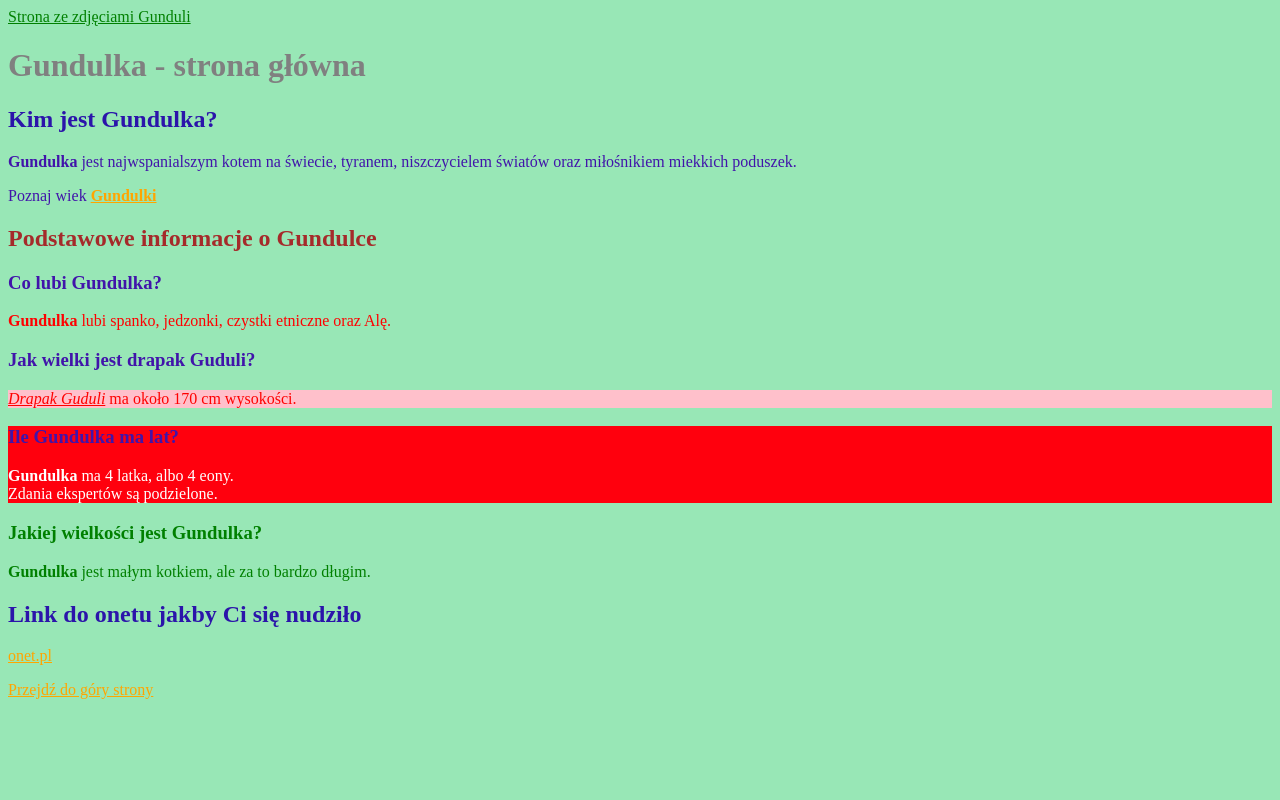
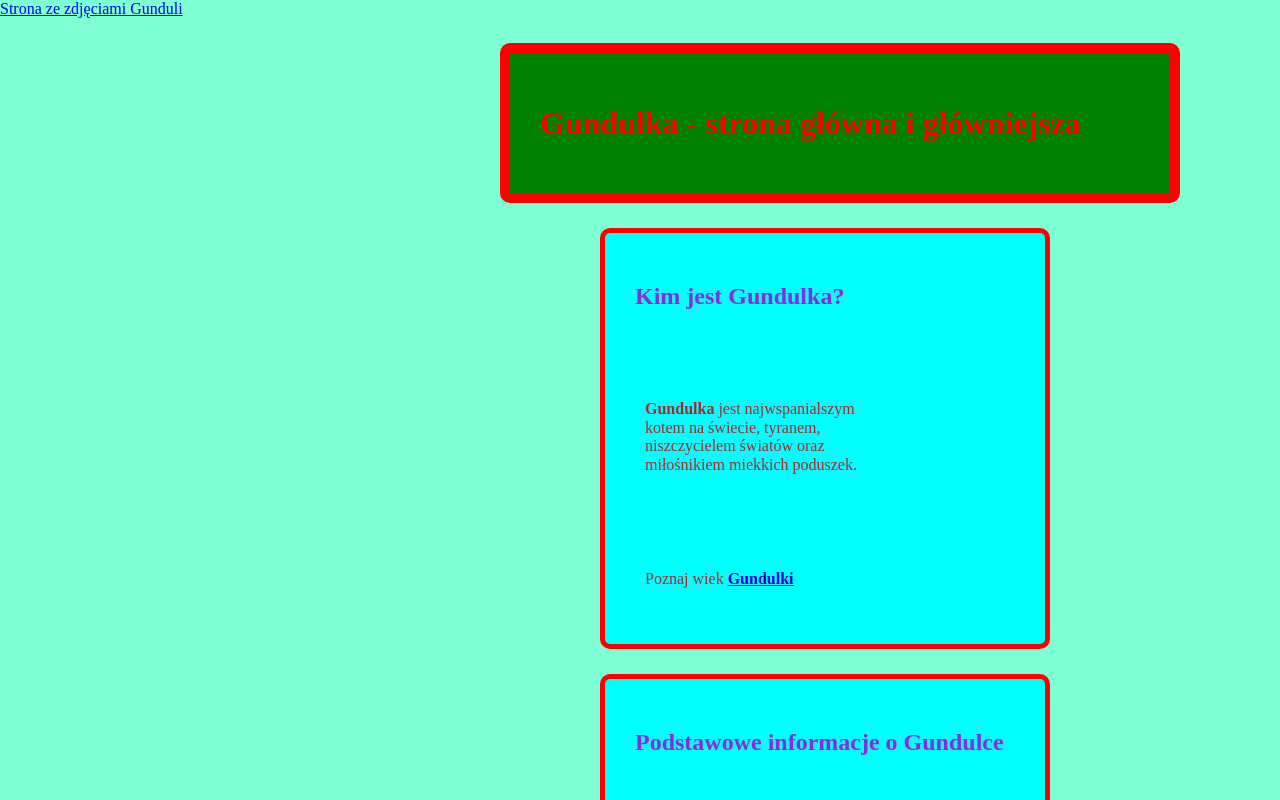
Before and after one commit to PawelJeziorowski/homepage, a plain HTML site: page index.html in a window 1280 px wide. Shown: the top 800 px of the page. Drawn offline with Linux system fonts and the light colour scheme.

Commit message:
add BAM, padding ect

```diff
--- a/atakGundulki.js
+++ b/atakGundulki.js
@@ -4,3 +4,8 @@ alert("Atak Gundulki!");
 console.log("Gundulka zaatakowała");
 console.log(lastName);
 console.log(`${lastName} i zostało ci ${age} lat życia`);
+let a = document.querySelector('h1');
+console.log(a);
+
+let b =document.querySelector('.ala');
+b.innerHTML= 'Gundulka jest wieczna!'
--- a/index.html
+++ b/index.html
@@ -5,6 +5,7 @@
 	<meta charset="UTF-8">
 	<meta name="viewport" content="width=device-width, initial-scale=1.0">
 	<title>Strona o Gundulce!!</title>
+	<link href="normalize.css" rel="stylesheet" type="text/css">
 	<link href="style.css" rel="stylesheet" type="text/css">
 </head>
 
@@ -15,42 +16,48 @@
 		</nav>
 	</header>
 	<main>
-		<header>
-			<h1><strong>Gundulka</strong> - strona główna</h1>
+		<header class="topic">
+			<h1><strong>Gundulka</strong> - strona główna i główniejsza</h1>
 		</header>
-		<section id ="top">
-			<h2>Kim jest <strong>Gundulka</strong>?</h2>
-			<p><strong>Gundulka</strong> jest najwspanialszym kotem na świecie, tyranem, niszczycielem światów oraz miłośnikiem miekkich
+		<section class="sekcja">
+			<h2 class="sekcja__naglowek">Kim jest <strong>Gundulka</strong>?</h2>
+			<p class="sekcja__akapit"><strong>Gundulka</strong> jest najwspanialszym kotem na świecie, tyranem, niszczycielem światów oraz
+				miłośnikiem miekkich
 				poduszek.</p>
-				<p> Poznaj wiek <a href="#wiek"><strong>Gundulki</strong></a></p>
+			<p class="sekcja__akapit"> Poznaj wiek <a href="#wiek"><strong>Gundulki</strong></a></p>
 		</section>
-		<section>
-			<h2 style="color:brown">Podstawowe informacje o Gundulce</h2>
+		<section class="sekcja">
+			<h2 class="sekcja__naglowek">Podstawowe informacje o Gundulce</h2>
 			<article>
-				<h3>Co lubi <strong>Gundulka</strong>?</h3>
-				<p class="czerwony"><strong>Gundulka</strong> lubi spanko, jedzonki, czystki etniczne oraz Alę.</p>
+				<h3 class="sekcja__naglowekmaly">Co lubi <strong>Gundulka</strong>?</h3>
+				<p class="sekcja__akapit"><strong>Gundulka</strong> lubi spanko, jedzonki, czystki etniczne oraz Alę.</p>
 			</article>
-			<article class="my-article">
-				<h3>Jak wielki jest drapak Guduli?</h3>
-				<p class="czerwony"><em><u>Drapak Guduli</em></u> ma około 170 cm wysokości.</p>
+			<article>
+				<h3 class="sekcja__naglowekmaly">Jak wielki jest drapak Guduli?</h3>
+				<p class="sekcja__akapit"><em><u>Drapak Guduli</em></u> ma około 170 cm wysokości.</p>
 			</article>
 
-			<article id="wiek">
-				<h3>Ile <strong>Gundulka</strong> ma lat?</h3>
-				<p id="name" class="lastname"><strong>Gundulka</strong> ma 4 latka, albo 4 eony. <br> Zdania ekspertów są podzielone.</p>
+			<article>
+				<h3 class="sekcja__naglowekmaly">Ile <strong>Gundulka</strong> ma lat?</h3>
+				<p class="sekcja__akapit"><strong>Gundulka</strong> ma 4 latka, albo 4 eony. <br> Zdania ekspertów są podzielone.</p>
 			</article>
-			<article class="bug">
-				<h3>Jakiej wielkości jest <strong>Gundulka</strong>?</h3>
-				<p><strong>Gundulka</strong> jest małym kotkiem, ale za to bardzo długim.</p>
+			<article>
+				<h3 class="sekcja__naglowekmaly">Jakiej wielkości jest <strong>Gundulka</strong>?</h3>
+				<p class="sekcja__akapit"><strong>Gundulka</strong> jest małym kotkiem, ale za to bardzo długim.</p>
 			</article>
 		</section>
-		<section id="top">
-			<h2>Link do onetu jakby Ci się nudziło</h2>
-			<p><a href="https://www.onet.pl" target="_blank">onet.pl</a></p>
-			<p><a href="#top">Przejdź do góry strony</a></p>
+		<section class="sekcja">
+			<h2 class="sekcja__naglowek">Link do onetu jakby Ci się nudziło</h2>
+			<p class="sekcja__akapit"><a href="https://www.onet.pl" target="_blank">onet.pl</a></p>
+			<p class="sekcja__akapit"><a href="#top">Przejdź do góry strony</a></p>
+		</section>
+		<section class="sekcja">
+			<p class="ala">
+
+			</p>
 		</section>
 	</main>
-	<script src="atakGundulki.js"></script>
+	<script defer src="atakGundulki.js"></script>
 </body>
 
 </html>
--- a/style.css
+++ b/style.css
@@ -1,43 +1,72 @@
 body {
-	background-color: #98e7b6;
-}
-h1 {
-	color: gray;
+	background-color: aquamarine;
 }
 
-h2 {
-	color: #2b14aa;
-	background-color: #98e7b6;
+.topic {
+	background-color: green;
+	color: red;
+	padding: 30px;
+	border-width: 10px;
+	border-color: red;
+	border-radius: 10px;
+	border-style: solid;
+	margin-left:  500px;
+	margin-top: 25px;
+	margin-bottom: 25px;
+	max-width: 600px;
+	max-height: 100px;
 }
 
-section {
-	background-color: #98e7b6;
-	color: #4114aa;
+.sekcja {
+	box-sizing: border-box;
+	background-color: aqua;
+	border-width: 5px;
+	border-color: red;
+	border-radius: 10px;
+	border-style: solid;
+	margin: 200px;
+	width: 100%;
+	height: 100%;
+	max-width: 450px;
+	max-height: 1000px;
+	margin-left:  600px;
+	margin-top: 25px;
+	margin-bottom: 25px;
+
 }
-.czerwony {
-	color:red;
+
+.sekcja__naglowek {
+	color: blueviolet;
+	padding: 30px;
+	max-width: 250px;
+	max-height: 100px;
+	max-width: 500px;
+	max-height: 100px;
 }
-#wiek{
-	background-color: rgb(255, 0, 13);
+
+.sekcja__akapit {
+	color: brown;
+	padding: 40px;
+	max-width: 250px;
+	max-height: 100px;
+	max-width: 250px;
+	max-height: 300px;
+
 }
-/* p{
-	color: blueviolet !important;
-} */
- a{
-	color: green;
- }
- section a{
-	color: orange;
- }
-.my-article p {
- background-color: pink;
- }
- .lastname{
-	color: black;
- }
- #name {
-	color: rgb(255, 255, 255);
- }
- .bug {
-	color: green;
- }
+
+.sekcja__naglowekmaly {
+	color: brown;
+	padding: 25px;
+	max-width: 250px;
+	max-height: 100px;
+	max-width: 400px;
+	max-height: 100px;
+
+}
+
+.sekcja__picture {
+	border-width: 20px;
+	border-color: red;
+	border-radius: 100%;
+	border-style: solid;
+}
```
Also changed, not shown: nauka-html.html (+10 -6 lines), normalize.css (added).
